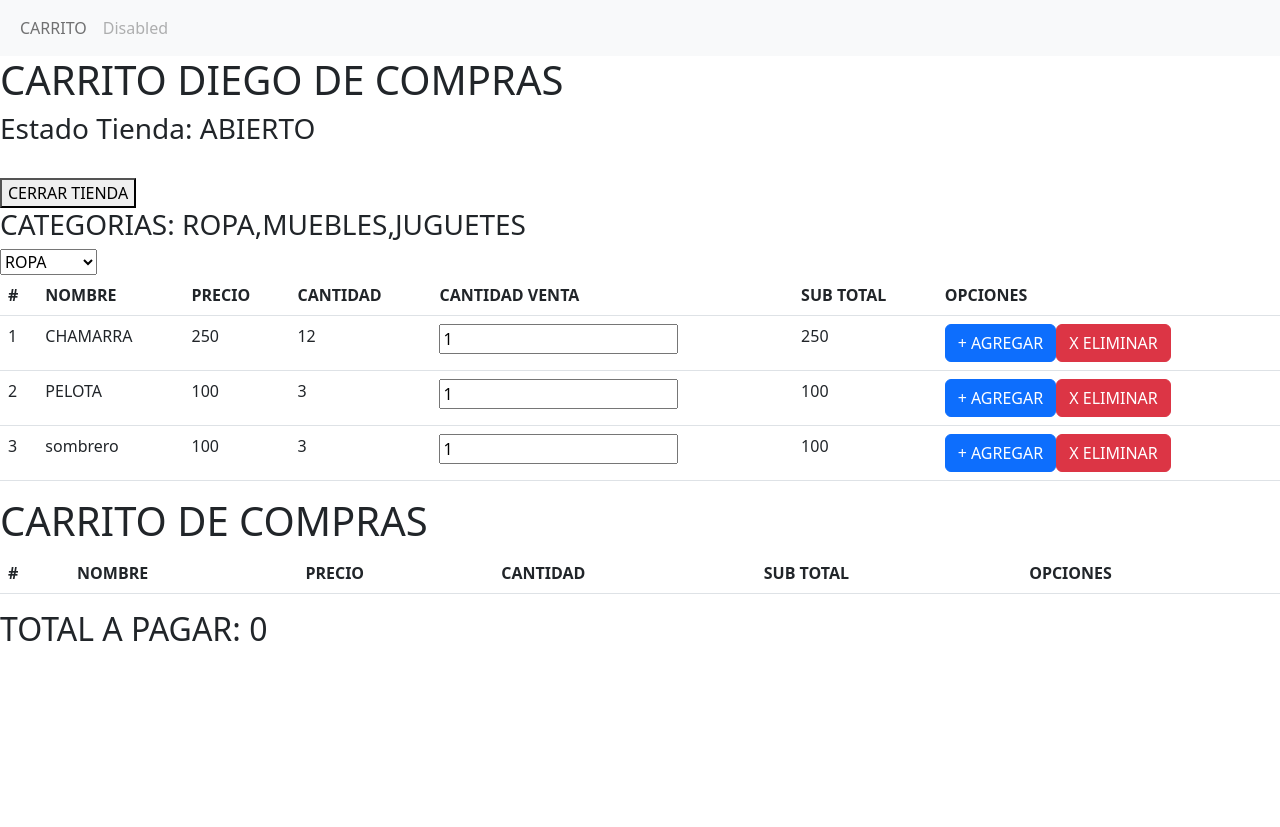
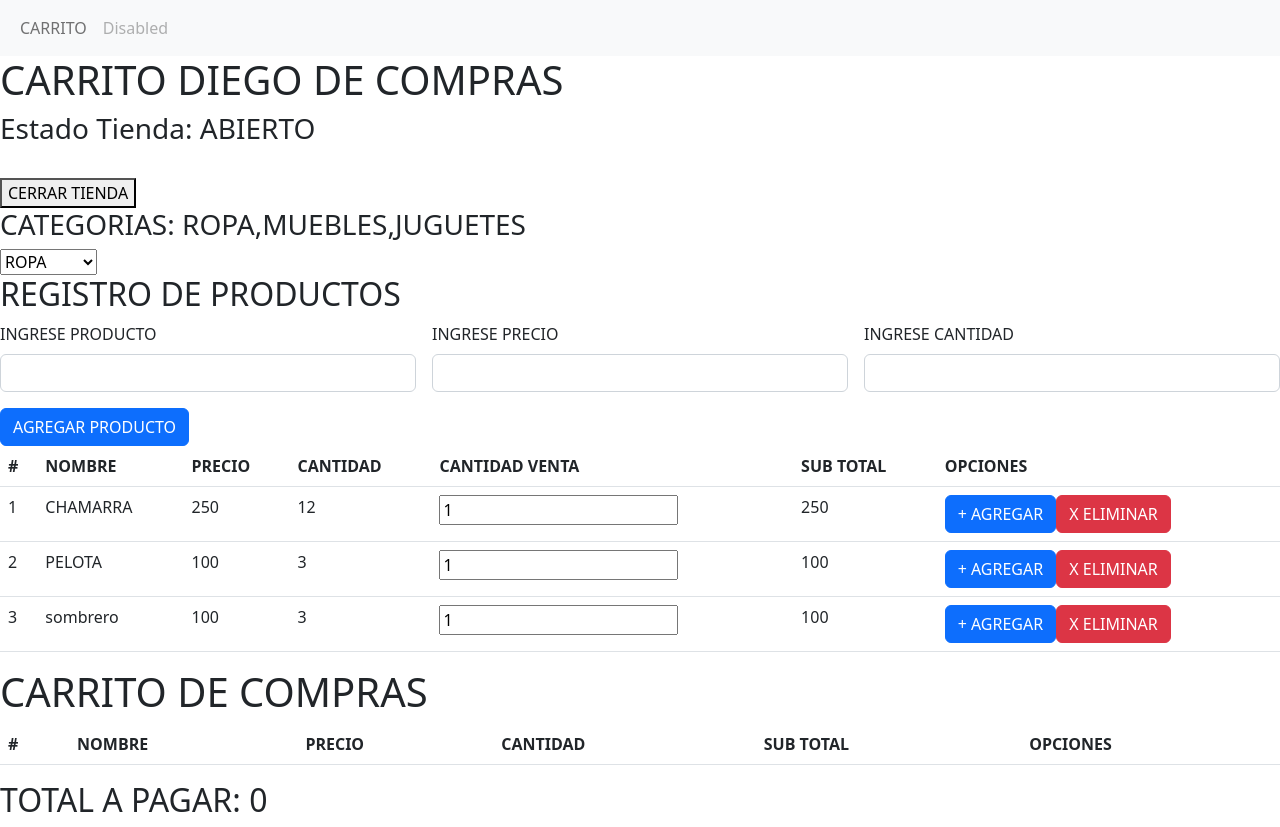
Before and after one commit to DIEGODAZA619/appsextoangular, an Angular app: page /carrito in a window 1280 px wide. Before the commit the page ends 800 px from the top, so only its background shows below. Built offline with nearby package versions, Linux system fonts and the light colour scheme.

Commit message:
CARRITO DE COMPRAS

```diff
--- a/src/app/app.module.ts
+++ b/src/app/app.module.ts
@@ -1,5 +1,6 @@
 import { NgModule } from '@angular/core';
 import { BrowserModule } from '@angular/platform-browser';
+import { ReactiveFormsModule} from '@angular/forms';
 
 import { AppRoutingModule } from './app-routing.module';
 import { AppComponent } from './app.component';
@@ -12,7 +13,8 @@ import { CarritoComponent } from './carrito/carrito.component';
   ],
   imports: [
     BrowserModule,
-    AppRoutingModule
+    AppRoutingModule,
+    ReactiveFormsModule
   ],
   providers: [],
   bootstrap: [AppComponent]
--- a/src/app/carrito/carrito.component.html
+++ b/src/app/carrito/carrito.component.html
@@ -10,6 +10,27 @@
    <option *ngFor = "let cat of categorias" value="{{cat}}">{{cat}}</option>
 
 </select>
+
+<h2>REGISTRO DE PRODUCTOS</h2>
+<form class="row g-3" [formGroup] = "productoform">
+   <div class="col-md-4">
+      <label for="inputCity" class="form-label">INGRESE PRODUCTO</label>
+      <input type="text" class="form-control" formControlName = "nombre">
+   </div>
+   <div class="col-md-4">
+      <label for="inputCity" class="form-label">INGRESE PRECIO</label>
+      <input type="text" class="form-control" formControlName = "precio">
+   </div>
+   <div class="col-md-4">
+      <label for="inputCity" class="form-label">INGRESE CANTIDAD</label>
+      <input type="text" class="form-control" formControlName = "cantidad">
+   </div>
+   <div class="col-12">
+      <button class="btn btn-primary" (click) = "agregar_productos()">AGREGAR PRODUCTO</button>
+   </div>
+</form>
+
+
 
 <table class="table">
    <thead>
--- a/src/app/carrito/carrito.component.ts
+++ b/src/app/carrito/carrito.component.ts
@@ -1,4 +1,5 @@
 import { Component, OnInit } from '@angular/core';
+import { FormControl, FormGroup } from '@angular/forms';
 
 @Component({
   selector: 'app-carrito',
@@ -15,6 +16,11 @@ export class CarritoComponent implements OnInit
   carrito: any = [];
   total_pagar: number = 0;
 
+  productoform = new FormGroup({
+    nombre: new FormControl(''),
+    precio: new FormControl(''),
+    cantidad: new FormControl(''),
+  });
 
   constructor() {
     this.titulo = "CARRITO DIEGO DE COMPRAS"
@@ -67,7 +73,8 @@ export class CarritoComponent implements OnInit
 
   eliminar_carrito(i : number)
   {
-
+    this.carrito.splice(i, 1);
+    this.calcular_total_pagar();
   }
   agregar_carrito(prod: any)
   {
@@ -88,4 +95,9 @@ export class CarritoComponent implements OnInit
       this.total_pagar += this.carrito[i].subtotal
     }
   }
+
+  agregar_productos()
+  {
+    this.productos.push(this.productoform.value);
+  }
 }
```
